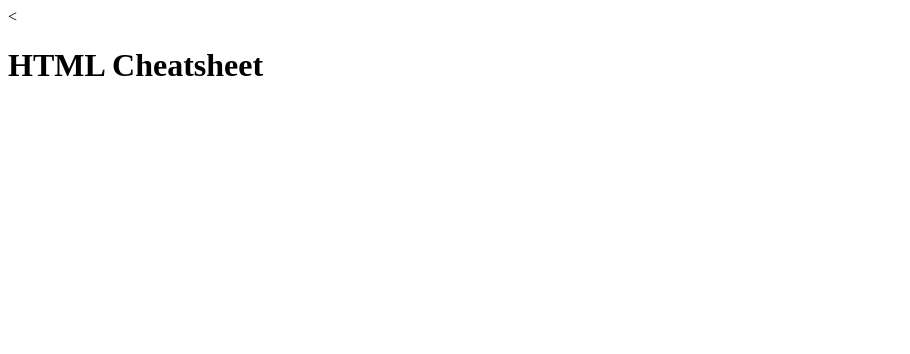
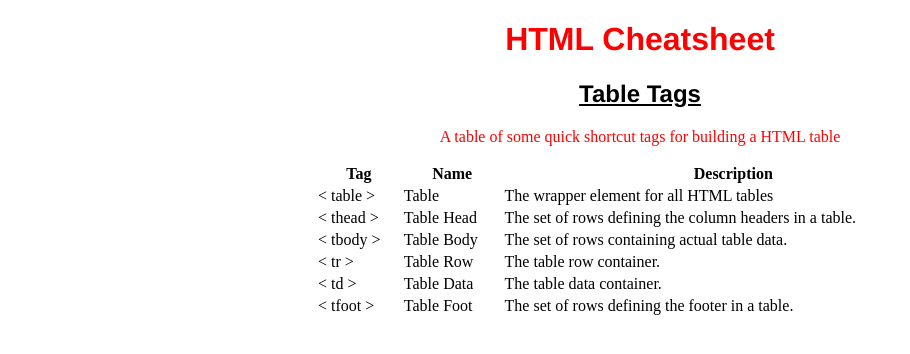
Before and after one commit to Robbonser/learning-the-ropes, a plain HTML site: page index.html in a window 1280 px wide. Shown: the whole page, without its empty margins (0-910 px from the left). Drawn offline with Linux system fonts and the light colour scheme.

Commit message:
Commit HTML Cheatsheet 002

```diff
--- a/index.html
+++ b/index.html
@@ -1,9 +1,60 @@
 <!DOCTYPE html>
-<<head>
+<html lang="en" dir="ltr">
 
+  <head>
+    <meta charset="utf-8">
+    <link rel="stylesheet" type="text/css" href="./styles.css">
+    <title>My First HTML Document</title>
   </head>
+
   <body>
+
     <header>
       <h1>HTML Cheatsheet</h1>
     </header>
+
+    <section>
+      <h2>Table Tags</h2>
+        <p id="table-tags-intro">A table of some quick shortcut tags for building a HTML table</p>
+        <table id="table-tags-table">
+            <thead>
+              <th>Tag</th>
+              <th>Name</th>
+              <th>Description</th>
+            </thead>
+            <tbody>
+              <tr>
+                <td>< table ></td>
+                <td>Table</td>
+                <td>The wrapper element for all HTML tables</td>
+              </tr>
+              <tr>
+                <td>< thead ></td>
+                <td>Table Head</td>
+                <td>The set of rows defining the column headers in a table.</td>
+              </tr>
+              <tr>
+                <td>< tbody ></td>
+                <td>Table Body</td>
+                <td>The set of rows containing actual table data.</td>
+              </tr>
+              <tr>
+                <td>< tr ></td>
+                <td>Table Row</td>
+                <td>The table row container.</td>
+              </tr>
+              <tr>
+                <td>< td ></td>
+                <td>Table Data</td>
+                <td>The table data container.</td>
+              </tr>
+              <tr>
+                <td>< tfoot ></td>
+                <td>Table Foot</td>
+                <td>The set of rows defining the footer in a table.</td>
+              </tr>
+            </tbody>
+        </table>
+    </section>
   </body>
+</html>
--- /dev/null
+++ b/styles.css
@@ -0,0 +1,19 @@
+h1{
+  color: red;
+  font-weight: bold;
+  font-family: Helvetica;
+  text-align: center;
+}
+h2 {
+  text-align: center;
+  font-family: Helvetica;
+  text-decoration: underline;
+}
+#table-tags-intro {
+  color: red;
+  text-align: center;
+}
+#table-tags-table {
+  margin: auto;
+  width: 650px;
+}
```
Also changed, not shown: index.css (deleted). Lines whose indentation alone changed are shown as unchanged.
